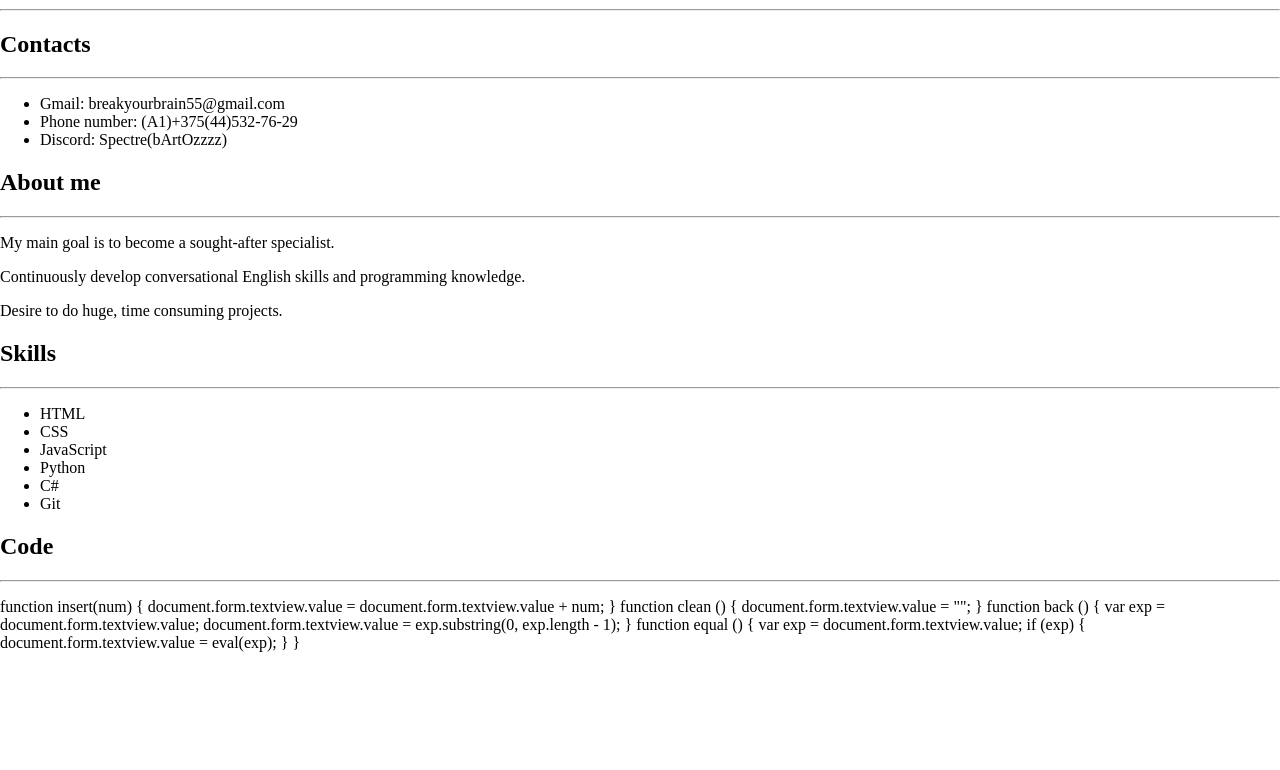
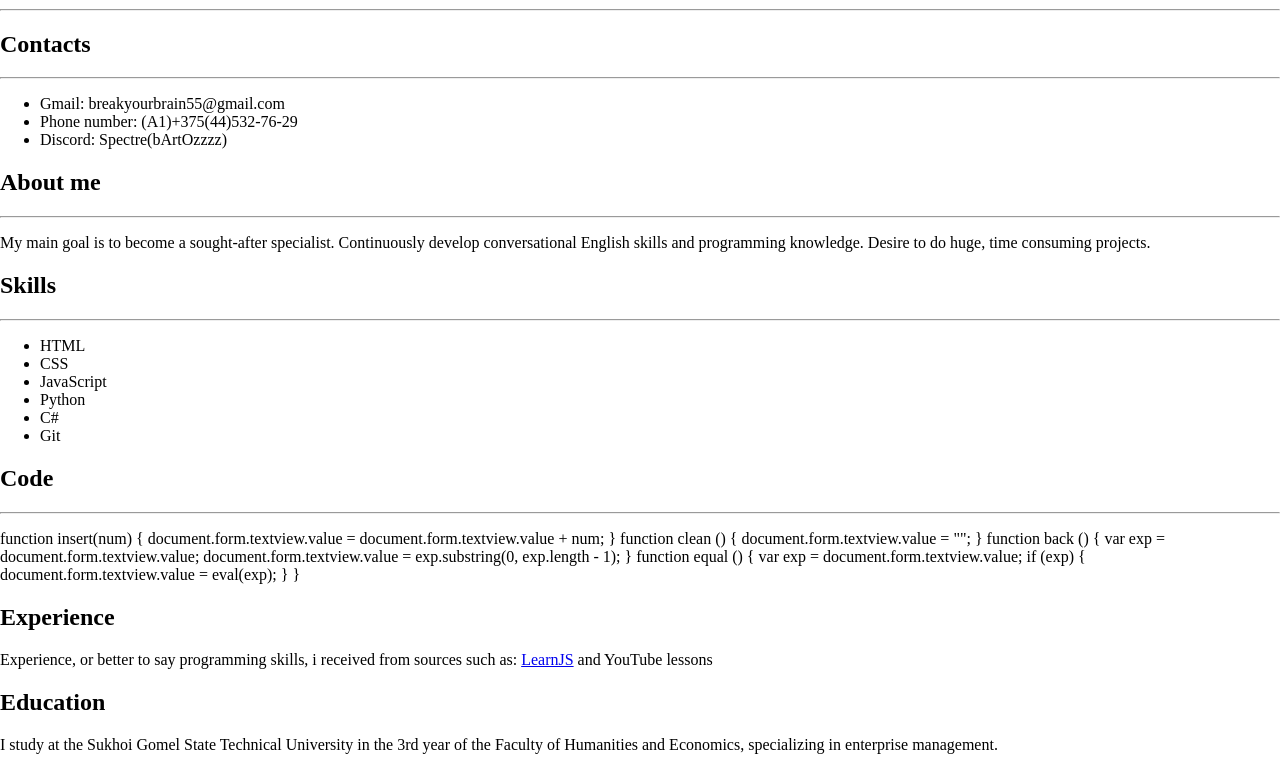
Before and after one commit to bArtOzzzz/rsschool-cv, a plain HTML site: page index.html in a window 1280 px wide. Shown: the part 439-1209 px from the top of the page. Before the commit the page ends 1107 px from the top, so only its background shows below. Drawn offline with Linux system fonts and the light colour scheme.

Commit message:
feat: add new blocks - experience, education

```diff
--- a/index.html
+++ b/index.html
@@ -26,9 +26,9 @@
 	<section class="about">
 		<h2>About me</h2>
 		<hr>
-		<p>My main goal is to become a sought-after specialist.</p>
-		<p>Continuously develop conversational English skills and programming knowledge.</p>
-		<p>Desire to do huge, time consuming projects.</p>
+		<p>My main goal is to become a sought-after specialist.
+			Continuously develop conversational English skills and programming knowledge.
+			Desire to do huge, time consuming projects.</p>
 	</section>
 	<section class="skills">
 		<h2>Skills</h2>
@@ -62,5 +62,14 @@
 			}
 		}</p>
 	</section>
+	<section class="experience">
+		<h2>Experience</h2>
+		<p>Experience, or better to say programming skills, i received from sources such as: <a href="https://learn.javascript.ru/">LearnJS</a> and YouTube lessons</p>
+	</section>
+	<section class="education">
+		<h2>Education</h2>
+		<p>I study at the Sukhoi Gomel State Technical University in the 3rd year of the
+			Faculty of Humanities and Economics, specializing in enterprise management.</p>
+	</section>
 </body>
 </html>
```
